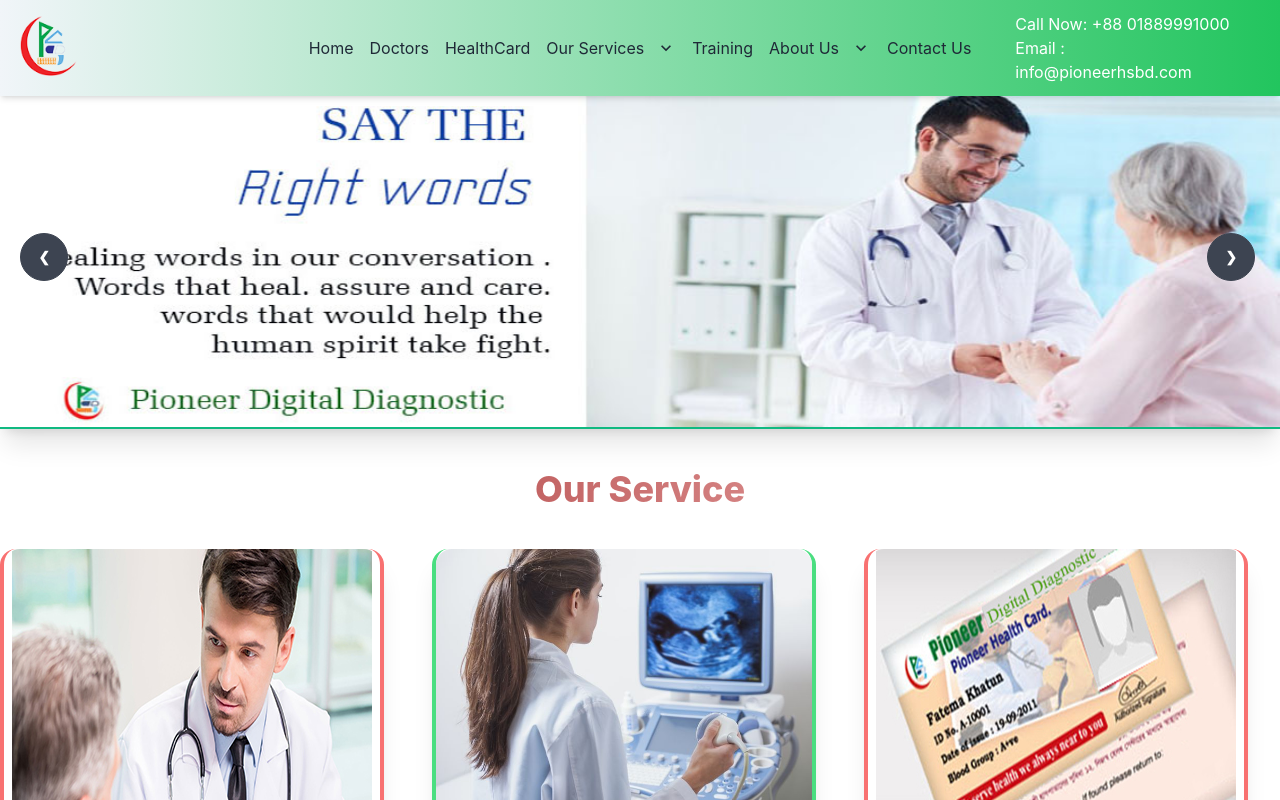
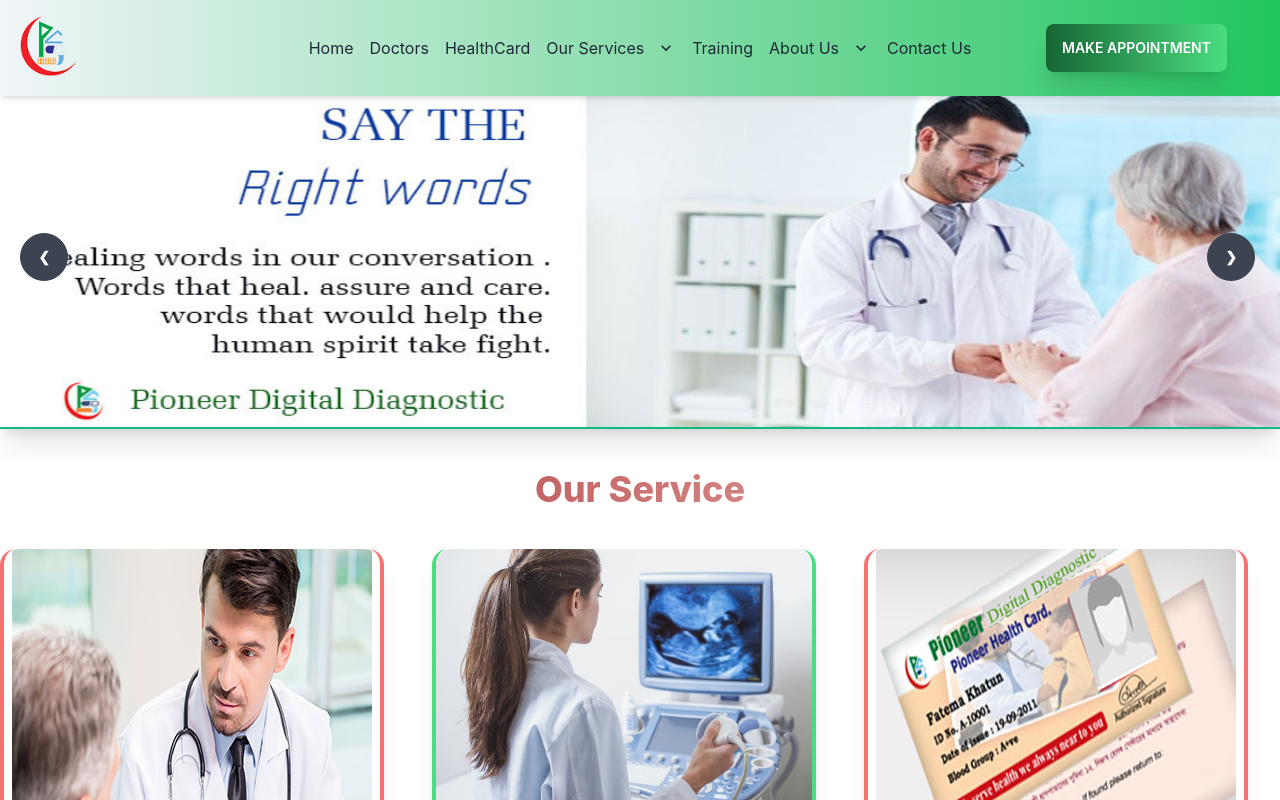
Before and after one commit to imashiqe/pioneer-digital-diagnostic, a React (Create React App) app: page / in a window 1280 px wide. Shown: the top 800 px of the page. Built offline with nearby package versions, Linux system fonts and the light colour scheme.

Commit message:
make appointment button added

```diff
--- a/src/components/Header/Header.js
+++ b/src/components/Header/Header.js
@@ -62,7 +62,8 @@ const Header = () => {
   </div>
   <div className="navbar-end">
     <h3 className='text-white px-10 text-1xl'>
- Call Now: +88 01889991000 <br></br> Email : info@pioneerhsbd.com
+  <button className="btn border-none bg-gradient-to-r from-green-800 to-green-400 shadow-xl text-white ">Make Appointment</button>
+
 
     </h3>
 
```
